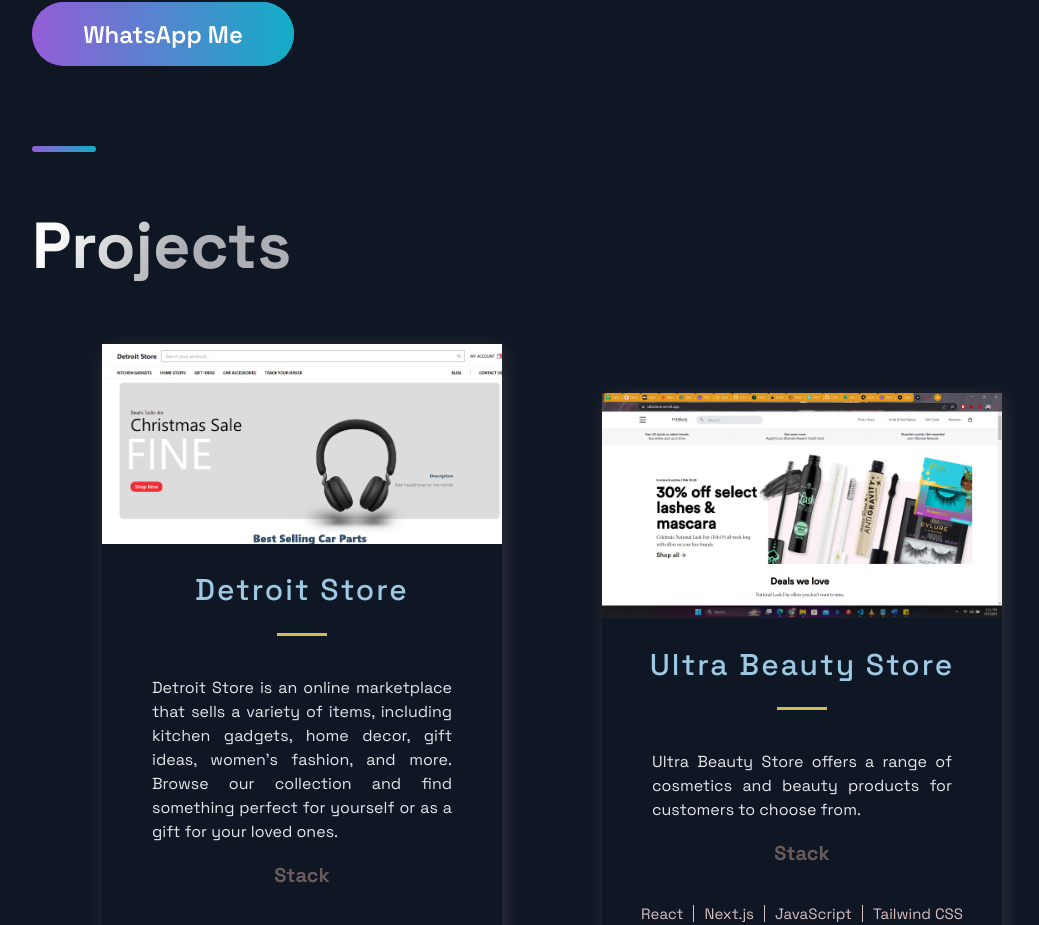
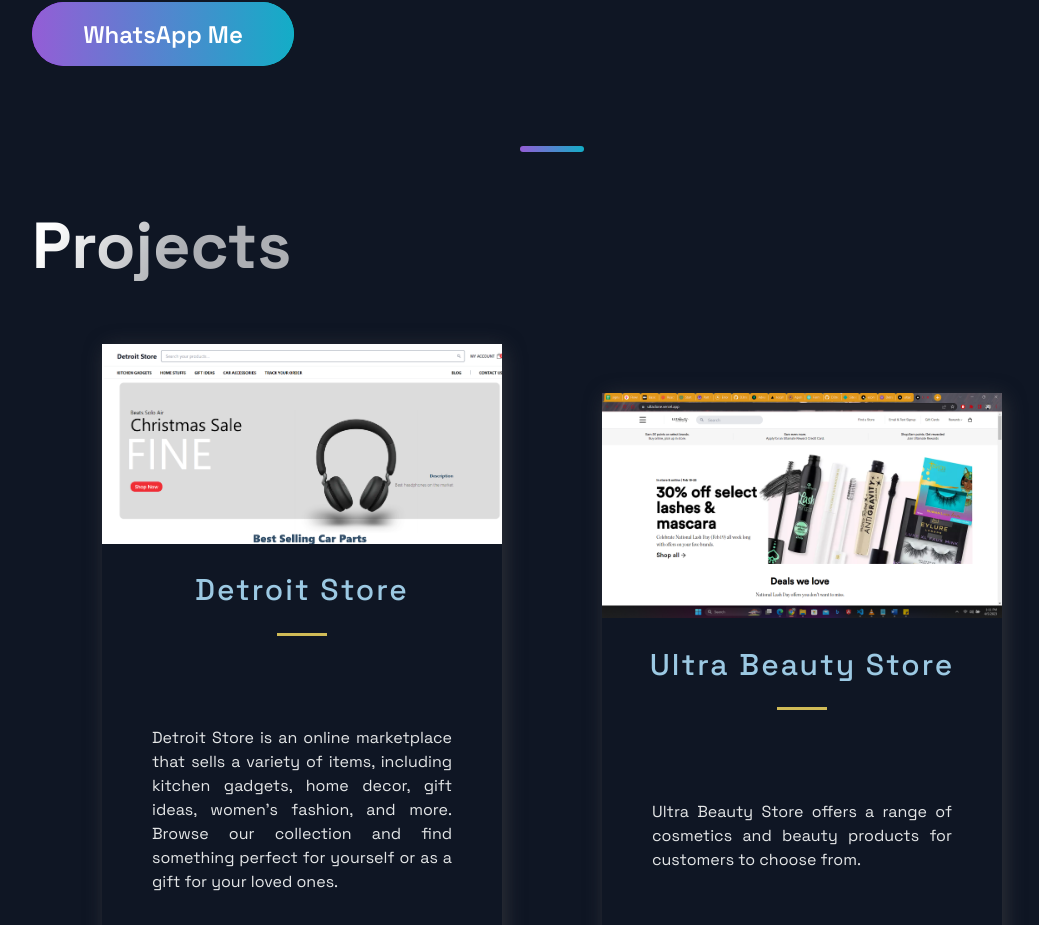
Before and after one commit to D3troit98/portfolio-1, a Next.js app: page / in a window 1280 px wide. Shown: the part 772-1697 px from the top of the page, without its empty margins (88-1127 px from the left). Built offline with nearby package versions, Linux system fonts and the light colour scheme.

Commit message:
alignments

```diff
--- a/src/components/Projects/ProjectsStyles.js
+++ b/src/components/Projects/ProjectsStyles.js
@@ -69,13 +69,15 @@
 
 export const CardInfo = styled.p`
   width: 100%;
-  padding: 0 50px;
+  padding: 50px;
   color: #e4e6e7;
   font-style: 2rem;
   line-height: 24px;
   text-align: justify;
   @media ${(props) => props.theme.breakpoints.sm} {
     padding: 0.3rem;
+    padding-left: 10px;
+    padding-right: 10px;
   }
 `;
 
--- a/src/components/TimeLine/TimeLineStyles.js
+++ b/src/components/TimeLine/TimeLineStyles.js
@@ -123,12 +123,15 @@
   display: none;
   visibility: hidden;
 
-  @media ${props => props.theme.breakpoints.sm} {
+  @media ${(props) => props.theme.breakpoints.sm} {
     display: flex;
     visibility: visible;
     margin-bottom: 48px;
+    justify-content: center;
+    align-items: center;
+    align-self: center;
   }
-`
+`;
 
 export const CarouselButton = styled.button`
   box-sizing: border-box;
--- a/src/styles/GlobalComponents/index.js
+++ b/src/styles/GlobalComponents/index.js
@@ -77,16 +77,20 @@
 `
 
 export const SectionDivider = styled.div`
-
+  display: flex;
+  justify-content: center;
+  align-items: center;
+  align-self: center;
   width: 64px;
   height: 6px;
   border-radius: 10px;
   background-color: #fff;
-  background: ${(props) => props.colorAlt ?
-    'linear-gradient(270deg, #F46737 0%, #945DD6 100%)' :
-    'linear-gradient(270deg, #13ADC7 0%, #945DD6 100%)'};
+  background: ${(props) =>
+    props.colorAlt
+      ? "linear-gradient(270deg, #F46737 0%, #945DD6 100%)"
+      : "linear-gradient(270deg, #13ADC7 0%, #945DD6 100%)"};
 
-    margin: ${(props) => props.divider ? "4rem 0" : "" };
+  margin: ${(props) => (props.divider ? "4rem 0" : "")};
 
   @media ${(props) => props.theme.breakpoints.md} {
     width: 48px;
@@ -97,7 +101,7 @@
     width: 32px;
     height: 2px;
   }
-`
+`;
 export const SectionSubText = styled.p`
   max-width: 800px;
   font-weight: 300;
```
